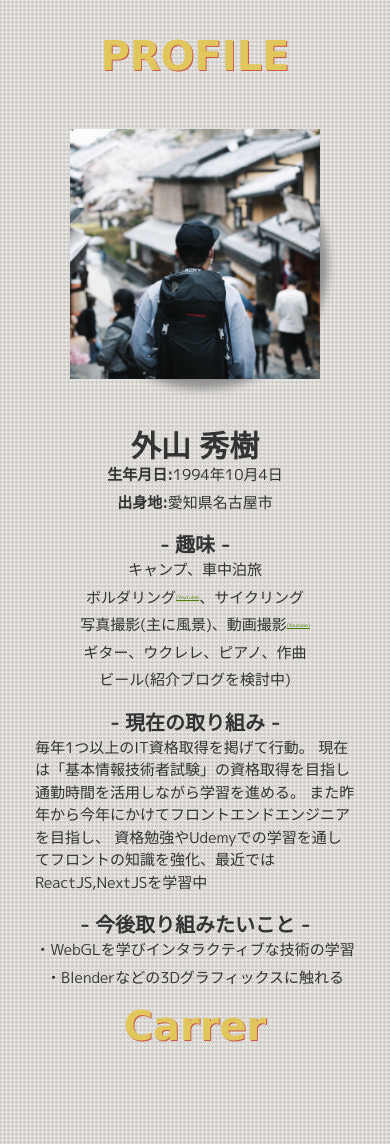
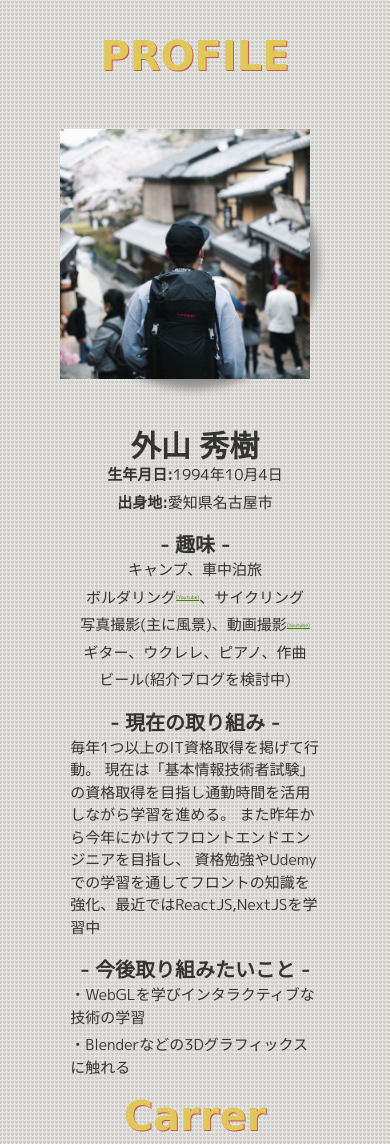
Before and after one commit to ToyamaHideki/Portfolio, a plain HTML site: page index.html in a window 390 px wide. Shown: the part 980-2124 px from the top of the page. Drawn offline with nearby package versions, Linux system fonts and the light colour scheme; some packages are replaced by stand-ins of ours; a script that the page names is missing; a web font is replaced by a local one.

Commit message:
profile__textのmin-widthを指定していたためwidthが指定以下に達した場合のレイアウト崩れが発生、プロパティを削除しバグを解消

```diff
--- a/styles/style.css
+++ b/styles/style.css
@@ -23,6 +23,7 @@ html {
   font-size: 62.5%;
   line-height: 1.8;
   min-height: 100vh;
+  max-width: 100vw;
   word-break: break-word;
   color: #333;
   /* 後で復活させる */
@@ -30,7 +31,7 @@ html {
   scroll-behavior: smooth;
 }
 body {
-  width: 100vw;
+
   background-color: #e7e4df;
   font-size: 3rem;
   display: grid;
@@ -187,7 +188,7 @@ a:hover{
   max-height: 400px;
   border-radius: 50%;
   box-shadow: var(--box-shadow);
-
+  margin-right: 2rem;
 }
 
 .profile__img {
@@ -202,7 +203,6 @@ a:hover{
   flex-direction: column;
   align-items: center;
   justify-content: center;
-  min-width: 400px;
 }
 
 .profile-name {
@@ -494,10 +494,7 @@ a:hover{
 }
 
 @media screen and (max-width: 960px) {
-  .profile__imageContainer {
-    width: 300px;
-    height: 300px;
-  }
+
   .skill__wrap {
     flex-wrap: wrap;
     max-width: 80vw;
@@ -525,6 +522,7 @@ a:hover{
   .profile__imageContainer {
     width: 250px;
     height: 250px;
+    margin-left: 0;
   }
   .profile__imageContainer img{
     width: 100%;
```
